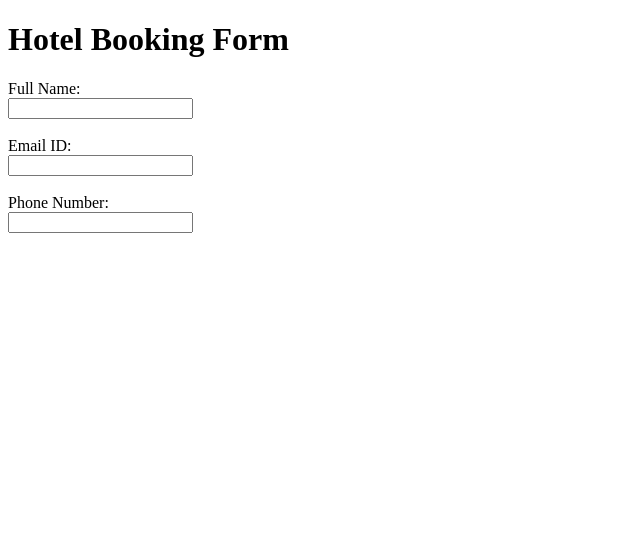
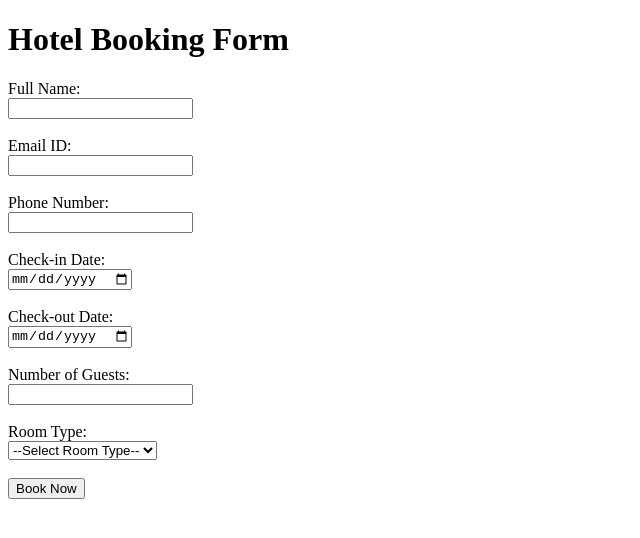
Before and after one commit to maheshdurbude/Assignment5, a plain HTML site: page hotel.html in a window 1280 px wide. Shown: the whole page, without its empty margins (0-640 px from the left). Drawn offline with Linux system fonts and the light colour scheme.

Commit message:
add all code

```diff
--- a/hotel.html
+++ b/hotel.html
@@ -12,5 +12,22 @@
         <input type="email" id="email" name="email" required><br><br>
         <label for="phone">Phone Number:</label><br>
         <input type="tel" id="phone" name="phone" required><br><br>
+        <label for="checkin">Check-in Date:</label><br>
+        <input type="date" id="checkin" name="checkin" required><br><br>
+        <label for="checkout">Check-out Date:</label><br>
+        <input type="date" id="checkout" name="checkout" required><br><br>
+        <label for="guests">Number of Guests:</label><br>
+        <input type="number" id="guests" name="guests"  required><br><br>
+        <label for="room">Room Type:</label><br>
+        <select id="room" name="room" required>
+            <option value="">--Select Room Type--</option>
+            <option value="single">Single Room</option>
+            <option value="double">Double Room</option>
+            <option value="suite">Suite</option>
+        </select>
+        <br><br>
+
+        <input type="submit" value="Book Now">
+    </form>
 </body>
 </html>
```
